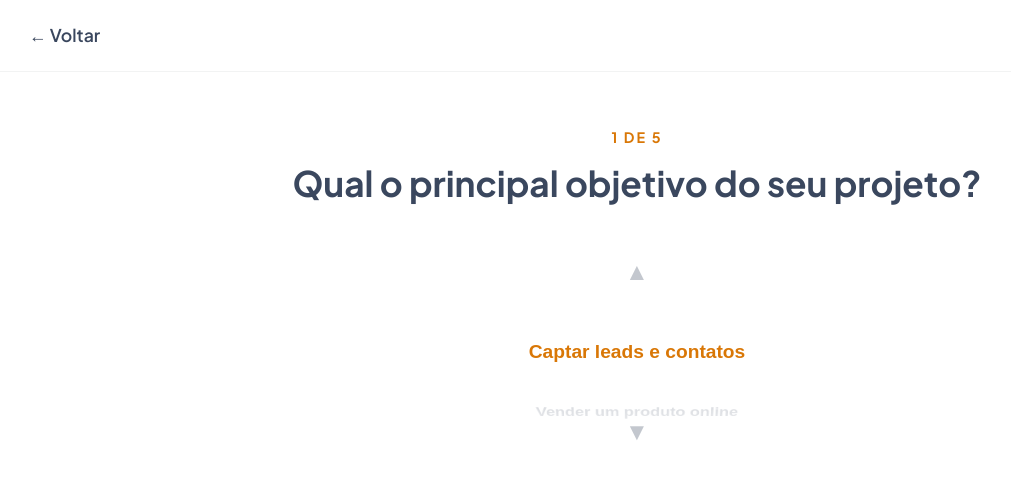
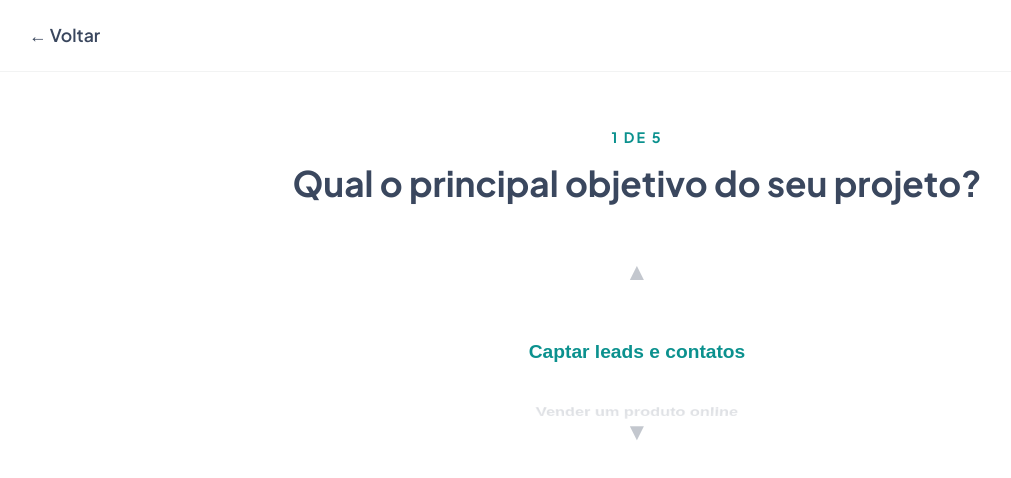
Before and after one commit to fernandorosseto/portfolio, a Next.js app: page /orcamento in a window 1280 px wide. Shown: the top 478 px of the page, without its empty margins (3-1014 px from the left). Built offline with nearby package versions, Linux system fonts and the light colour scheme.

Commit message:
feat: add minimal global CSS styles and layout components

```diff
--- a/src/app/globals.css
+++ b/src/app/globals.css
@@ -5,7 +5,9 @@
   --bg-ice-white: #ffffff;
   --text-primary: #ffffff;
   --text-secondary: #3a475e;
-  --color-accent: #d97706;
+  /* --color-accent: #d97706; */
+  --color-accent: #0b918e;
+  --color-accent-btn: #0fa3a194;
   --font-sans: var(--font-sans-next), -apple-system, BlinkMacSystemFont, "Segoe UI", Roboto, Helvetica, Arial, sans-serif;
 
   /* Spring easing for the Blob Hover Effect */
@@ -151,29 +153,19 @@ html, body {
   justify-content: center;
 }
 
-.btn-primary {
-  background-color: #121824;
-  color: #ffffff;
-  border: 1px solid #121824;
-}
 
-.btn-primary:hover {
-  background-color: transparent;
-  color: #121824;
-  box-shadow: 0 10px 20px rgba(18, 24, 36, 0.12);
-}
 
 .btn-accent {
-  background-color: var(--color-accent); /* Verde Limão */
-  color: #121824;
-  border: 1px solid var(--color-accent);
+  background-color: var(--color-accent-btn);
+  color: #ffffff; /* Ajustado para melhor contraste */
+  border: 1px solid var(--color-accent-btn);
 }
 
 .btn-accent:hover {
-  background-color: #84cc16;
-  border-color: #84cc16;
+  background-color: var(--color-accent);
+  border-color: var(--color-accent);
   transform: translateY(-2px);
-  box-shadow: 0 10px 20px rgba(163, 230, 53, 0.2);
+  box-shadow: 0 10px 20px rgba(14, 151, 149, 0.2);
 }
 
 .btn-outline {
@@ -188,7 +180,6 @@ html, body {
   background-color: rgba(18, 24, 36, 0.05);
 }
 
-/* Minimalist Text Buttons */
 .btn-text {
   color: var(--text-secondary);
   font-weight: 500;
@@ -231,7 +222,7 @@ html, body {
   left: 0;
   width: 100%;
   height: 40%;
-  background-color: var(--color-accent);
+  background-color: var(--color-accent-btn);
   z-index: -1;
   transition: height 0.2s ease;
 }
```
